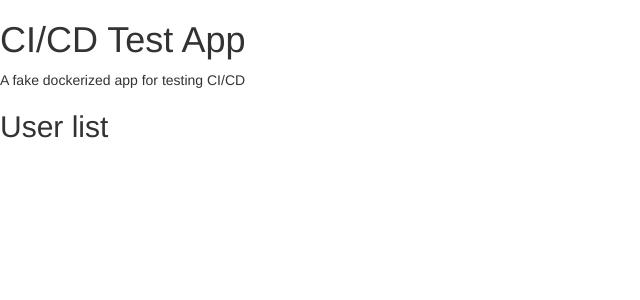
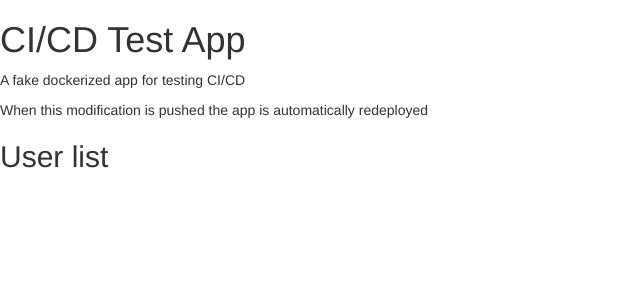
Before and after one commit to cvermeul/ci-cd-test-app, a PHP site: page / in a window 1280 px wide. Shown: the top 300 px of the page, without its empty margins (0-640 px from the left). Run offline with PHP 8.4, Linux system fonts and the light colour scheme; data that the repository does not hold is empty.

Commit message:
Update to test auto redeploy

```diff
--- a/index.php
+++ b/index.php
@@ -6,6 +6,7 @@
 	<body>
 		<h1>CI/CD Test App</h1>
 		<p>A fake dockerized app for testing CI/CD</p>
+		<p>When this modification is pushed the app is automatically redeployed</p>
 		<h2>User list</h2>
 		<table>
 		<?php
```
